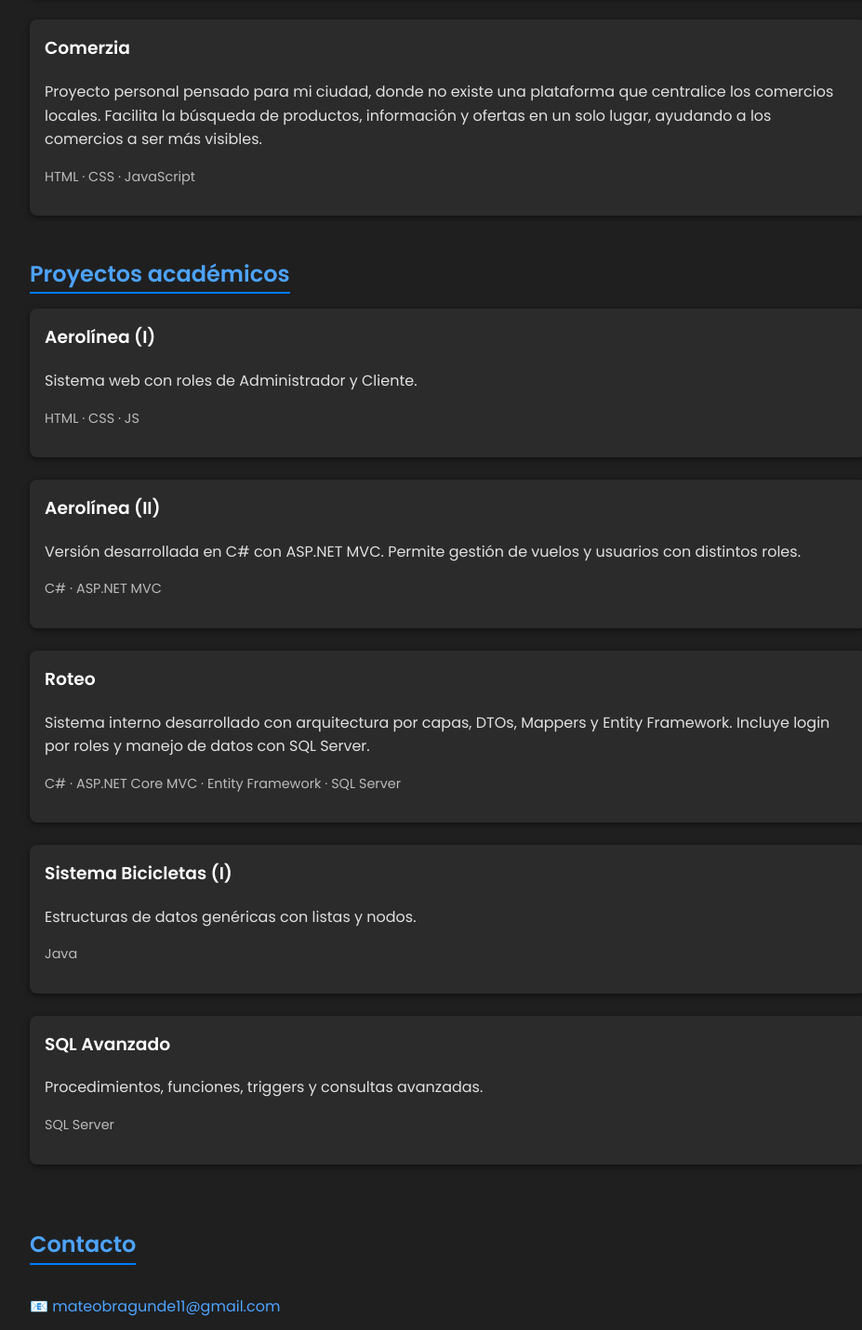
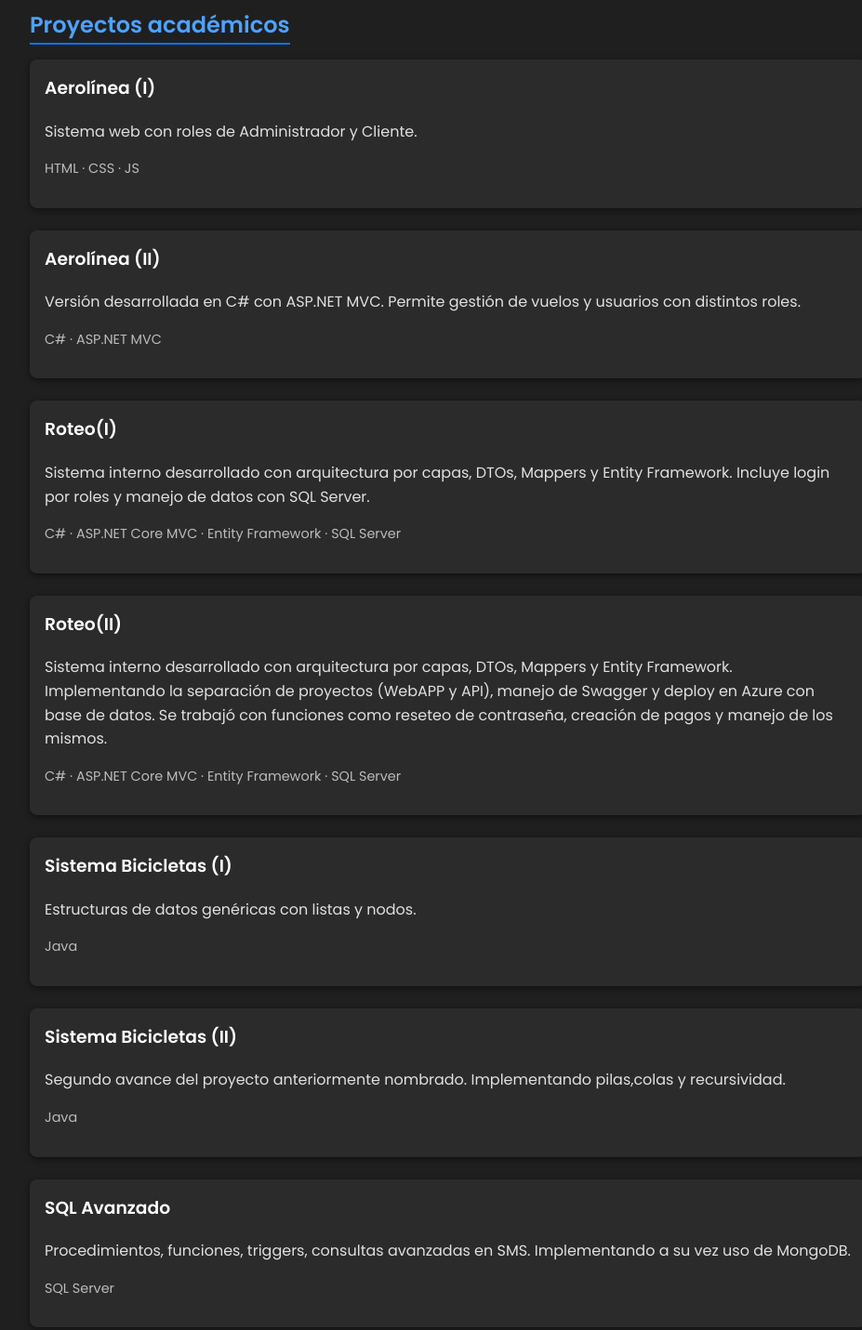
Before and after one commit to MateoB18/MateoB18.github.io, a plain HTML site: page index.html in a window 1280 px wide. Shown: the part 1180-2611 px from the top of the page at 93% size, without its empty margins (158-1085 px from the left). Drawn offline with Linux system fonts and the light colour scheme.

Commit message:
Update index.html

```diff
--- a/index.html
+++ b/index.html
@@ -26,15 +26,14 @@
       <li>💡 Me gusta aplicar lo aprendido para resolver necesidades reales.</li>
       <li>🌱 Siempre busco mejorar y aprender algo nuevo.</li>
       <li>⚙️ Me interesa especialmente el desarrollo Back-End.</li>
-      <li>⚽ Me inspiro en el fútbol, la estrategia y los desafíos creativos.</li>
     </ul>
   </section>
 
   <section id="tecnologias">
     <h2>Tecnologías y herramientas</h2>
     <p>
-      C# · ASP.NET Core · Entity Framework · SQL Server · Java · HTML · CSS · JavaScript ·
-      Git · GitHub · Visual Studio · VS Code
+      C# · ASP.NET Core · Entity Framework · SQL Server · Java · HTML · CSS · Bootstrap ·
+      JavaScript · Git · GitHub · Visual Studio · VS Code
     </p>
   </section>
 
@@ -45,15 +44,6 @@
       <h3>Alanma Deco</h3>
       <p>Sitio web artesanal (macramé) con diseño responsive.</p>
       <p class="tec">HTML · CSS · JS</p>
-    </div>
-
-    <div class="proyecto">
-      <h3>Comerzia</h3>
-      <p>
-        Proyecto personal pensado para mi ciudad, donde no existe una plataforma que centralice los comercios locales.
-        Facilita la búsqueda de productos, información y ofertas en un solo lugar, ayudando a los comercios a ser más visibles.
-      </p>
-      <p class="tec">HTML · CSS · JavaScript</p>
     </div>
 
     <h2>Proyectos académicos</h2>
@@ -71,10 +61,20 @@
     </div>
 
     <div class="proyecto">
-      <h3>Roteo</h3>
+      <h3>Roteo(I)</h3>
       <p>
         Sistema interno desarrollado con arquitectura por capas, DTOs, Mappers y Entity Framework.
         Incluye login por roles y manejo de datos con SQL Server.
+      </p>
+      <p class="tec">C# · ASP.NET Core MVC · Entity Framework · SQL Server</p>
+    </div>
+
+    <div class="proyecto">
+      <h3>Roteo(II)</h3>
+      <p>
+        Sistema interno desarrollado con arquitectura por capas, DTOs, Mappers y Entity Framework.
+        Implementando la separación de proyectos (WebAPP y API), manejo de Swagger y deploy en Azure con base de datos.
+        Se trabajó con funciones como reseteo de contraseña, creación de pagos y manejo de los mismos.
       </p>
       <p class="tec">C# · ASP.NET Core MVC · Entity Framework · SQL Server</p>
     </div>
@@ -86,8 +86,14 @@
     </div>
 
     <div class="proyecto">
+      <h3>Sistema Bicicletas (II)</h3>
+      <p>Segundo avance del proyecto anteriormente nombrado. Implementando pilas,colas y recursividad.</p>
+      <p class="tec">Java</p>
+    </div>
+
+    <div class="proyecto">
       <h3>SQL Avanzado</h3>
-      <p>Procedimientos, funciones, triggers y consultas avanzadas.</p>
+      <p>Procedimientos, funciones, triggers, consultas avanzadas en SMS. Implementando a su vez uso de MongoDB.</p>
       <p class="tec">SQL Server</p>
     </div>
   </section>
```
